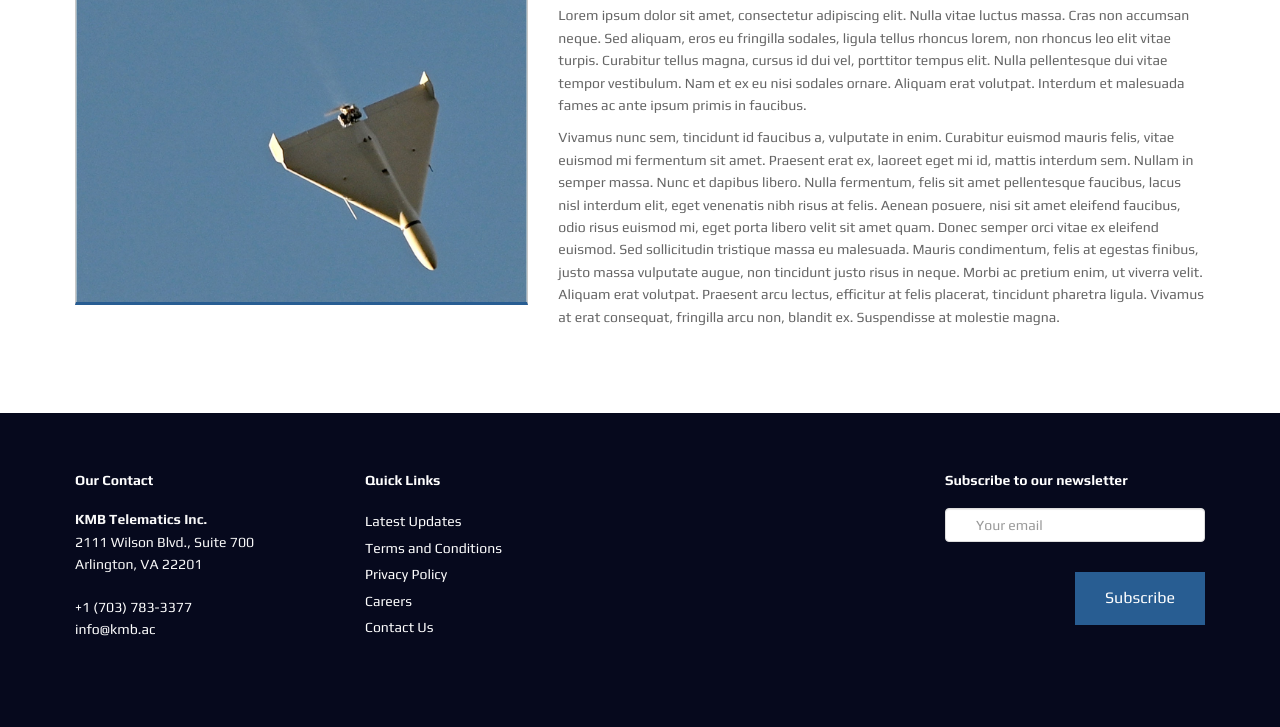
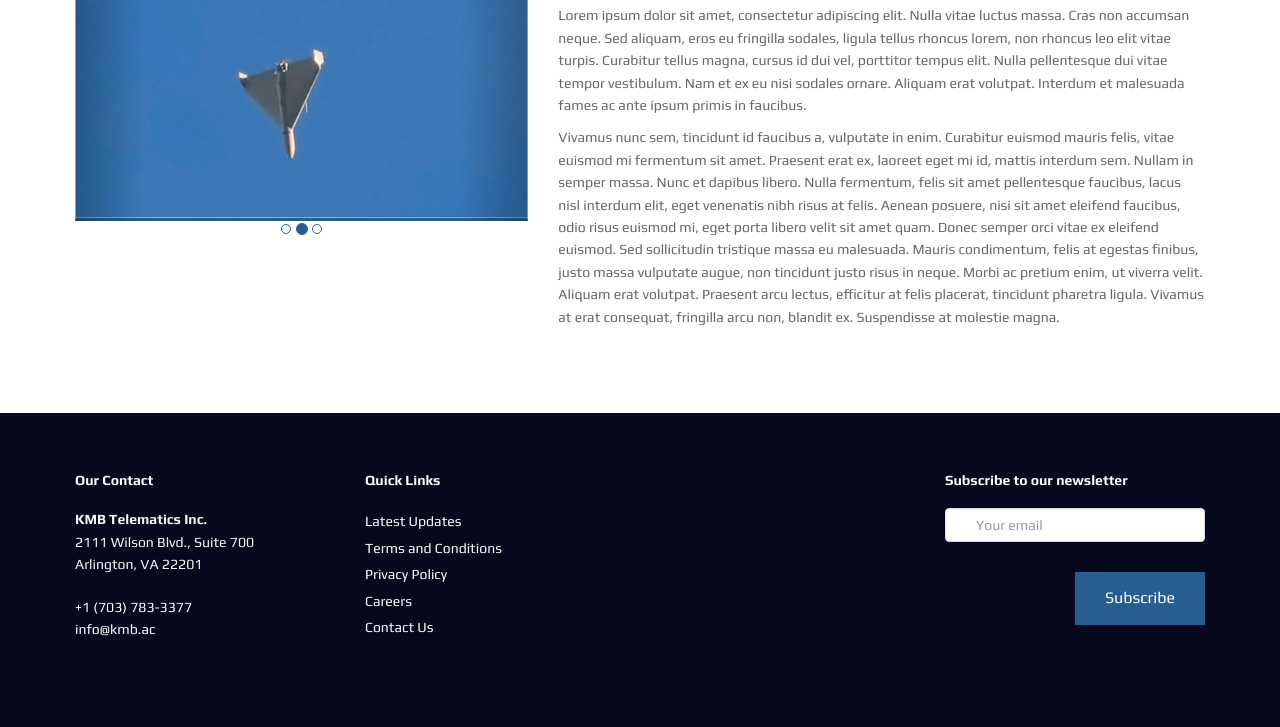
Before and after one commit to KMB-Telematics/kmb-telematics.github.io, a plain HTML site: page subpages/counter-uas.html in a window 1280 px wide. Shown: the part 288-1015 px from the top of the page. Drawn offline with Linux system fonts and the light colour scheme.

Commit message:
counter uas page has carousel

```diff
--- a/css/style.css
+++ b/css/style.css
@@ -10,6 +10,7 @@ Note: Licence under Creative Commons Attribution 3.0
 :root {
     --kmb-color:#285D92;
     --kmb-color-light: #6FB4F0;
+    --kmb-color-complement: #925D28;
 }
 
 body {
--- a/subpages/counter-uas.html
+++ b/subpages/counter-uas.html
@@ -40,8 +40,25 @@
 			<div class="container">
 				<div class="row mar-b-50">
 					<div class="col-lg-5">
-						<div class="blog-image"><img src="/img/cuas3.jpg" alt="" id="blog-img"></div>
+						<div id="carousel-cuas" class="carousel slide blog-image">
+							<!-- Carousel ind -->
+							<ol class="carousel-indicators">
+								<li data-target="#carousel-cuas" data-slide-to="0" class="active"></li>
+								<li data-target="#carousel-cuas" data-slide-to="1"></li>
+								<li data-target="#carousel-cuas" data-slide-to="2"></li>
+							</ol>
+							<!-- Carousel items -->
+							<div class="carousel-inner">
+								<div class="active item"><img src="/img/cuas3-opt.jpg" alt="" id="blog-img"></div>
+								<div class="item"><img src="/img/cuas4.jpg" alt=""></div>
+								<div class="item"><img src="/img/cuas5-opt.jpg" alt=""></div>
+							</div>
+							<!-- Carousel nav -->
+							<a class="carousel-control left" href="#carousel-cuas" data-slide="prev"><i class="fa fa-angle-left"></i></a>
+							<a class="carousel-control right" href="#carousel-cuas" data-slide="next"><i class="fa fa-angle-right"></i></a>
+						</div>
 					</div>
+
 
 					<div class="col-lg-7 about wow fadeInRight animated" data-wow-animation-name="none">
 						<h3 id="blog-header">Counter UAS (C-UAS)</h3>
```
Also changed, not shown: img/cuas3-opt.jpg (added), img/cuas5-opt.jpg (added).
